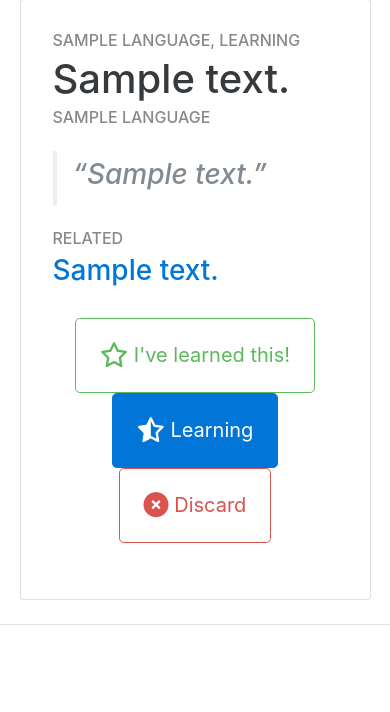
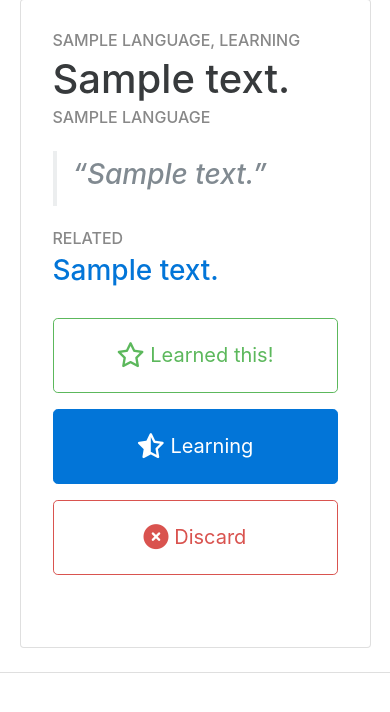
Before and after one commit to michaelsnook/sunlo, a Django app: page /card/1/ in a window 390 px wide. Shown: the part 61-773 px from the top of the page. Run offline with Django 3.2, Linux system fonts and the light colour scheme; a user stored in the database is signed in; tables that the repository leaves empty hold one stand-in row (values such as "Sample post"); style sheets or scripts are compiled from the project's sources; parts of the project's set-up code (start-up, migrations or seed data) failed here and were passed over; some libraries are stand-ins or nearby versions.

Commit message:
Card detail buttons are a bit more responsive

```diff
--- a/cards/templates/cards/card_detail.html
+++ b/cards/templates/cards/card_detail.html
@@ -1,7 +1,7 @@
 {% extends 'cards/base.html' %}
 {% block content %}
 
-<section class="card">
+<section class="card container">
   <div class="row">
     <div class="col-md-12">
       <h4 class="">{{ card.language.name }}{% if membership %}, {{ membership.status }}{% endif %}</h4>
@@ -33,44 +33,50 @@
   {% if deck %}
   <form method="post" role="form" action="{% url 'membership_update' card.id %}">
     {% csrf_token %}
-    <div class="text-xs-center m-y-2">
+    <div class="row m-y-2">
+      <div class="col-md-4 m-b-1">
         {% if membership.status == 'learned' %}
-      <button type="submit" name="status" value="learned" class="p-y-2 btn btn-success btn-lg">
+        <button type="submit" name="status" value="learned" class="p-y-2 btn btn-block btn-success btn-lg">
           <i class="fa fa-star fa-lg"></i> Learned
         </button>
         {% elif membership.status == 'learning' %}
-      <button type="submit" name="status" value="learned" class="p-y-2 btn btn-outline-success btn-lg">
-        <i class="fa fa-star-o fa-lg"></i> I've learned this!
+        <button type="submit" name="status" value="learned" class="p-y-2 btn btn-block btn-outline-success btn-lg">
+          <i class="fa fa-star-o fa-lg"></i> Learned this!
         </button>
         {% else %}
-      <button type="submit" name="status" value="learned" class="p-y-2 btn btn-outline-success btn-lg">
-        <i class="fa fa-star-o fa-lg"></i> I already know this!
+        <button type="submit" name="status" value="learned" class="p-y-2 btn btn-block btn-outline-success btn-lg">
+          <i class="fa fa-star-o fa-lg"></i> I know this!
         </button>
         {% endif %}
+      </div>
 
+      <div class="col-md-4 m-b-1">
         {% if membership.status == 'learning' %}
-      <button type="submit" name="status" value="learning" class="p-y-2 btn btn-primary btn-lg">
+        <button type="submit" name="status" value="learning" class="p-y-2 btn btn-block btn-primary btn-lg">
           <i class="fa fa-star-half-o fa-lg"></i> Learning
         </button>
         {% elif membership.status == 'learned' %}
-      <button type="submit" name="status" value="learning" class="p-y-2 btn btn-outline-primary btn-lg">
+        <button type="submit" name="status" value="learning" class="p-y-2 btn btn-block btn-outline-primary btn-lg">
           <i class="fa fa-star-half-o fa-lg"></i> Still learning
         </button>
         {% else %}
-      <button type="submit" name="status" value="learning" class="p-y-2 btn btn-outline-primary btn-lg">
+        <button type="submit" name="status" value="learning" class="p-y-2 btn btn-block btn-outline-primary btn-lg">
           <i class="fa fa-download fa-lg"></i> Add to deck
         </button>
         {% endif %}
+      </div>
 
+      <div class="col-md-4 m-b-1">
         {% ifequal membership.status 'rejected' %}
-      <button type="submit" name="status" value="rejected" class="p-y-2 btn btn-danger btn-lg">
+        <button type="submit" name="status" value="rejected" class="p-y-2 btn btn-block btn-danger btn-lg">
           <i class="fa fa-times-circle fa-lg"></i> Rejected
         </button>
         {% else %}
-      <button type="submit" name="status" value="rejected" class="p-y-2 btn btn-outline-danger btn-lg">
+        <button type="submit" name="status" value="rejected" class="p-y-2 btn btn-block btn-outline-danger btn-lg">
           <i class="fa fa-times-circle fa-lg"></i> Discard
         </button>
         {% endifequal %}
+      </div>
     </div>
   </form>
   {% else %}
```
Lines whose indentation alone changed are shown as unchanged.
